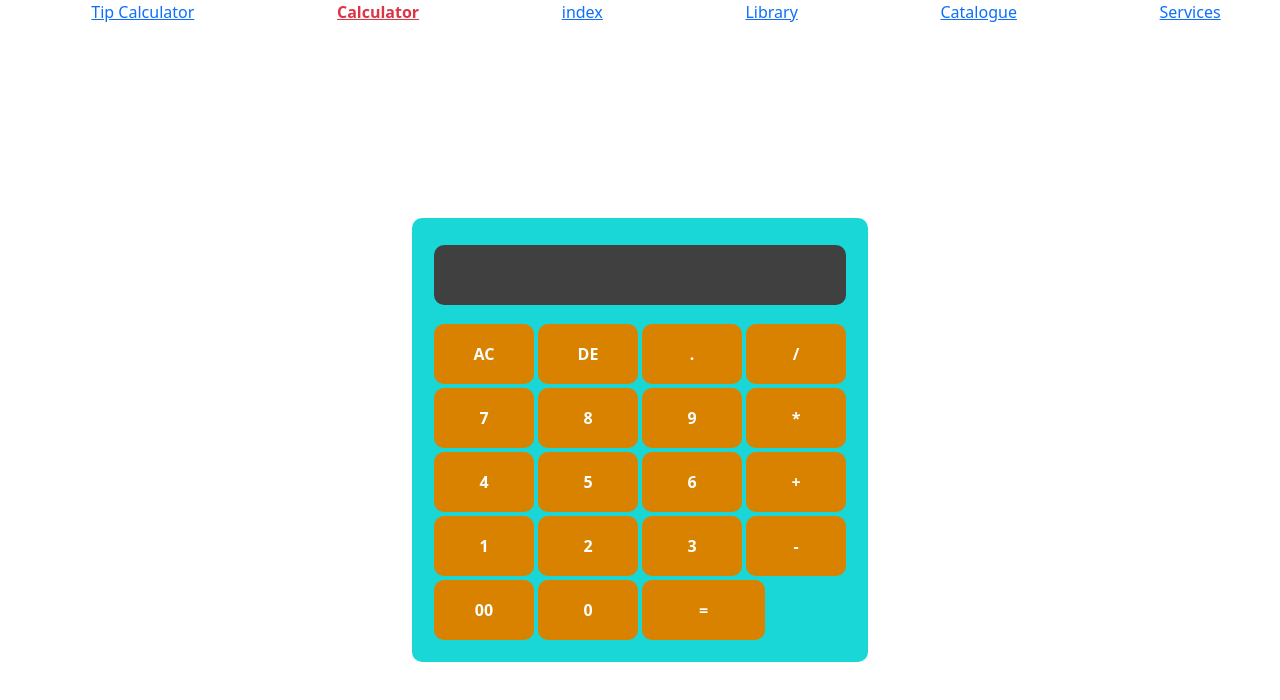
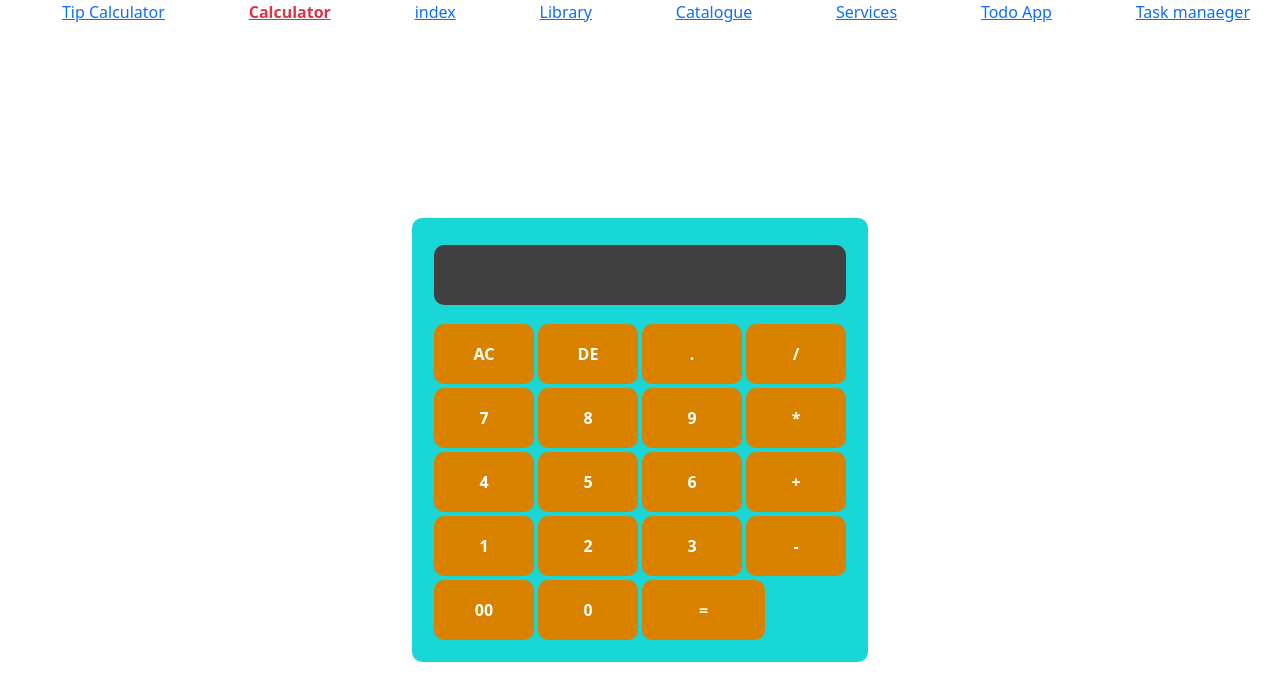
Before and after one commit to kamal0072/multipletaskmanagerapp, a React (Vite) app: page /contact in a window 1280 px wide. Shown: the top 700 px of the page. Built offline with nearby package versions, Linux system fonts and the light colour scheme.

Commit message:
changed in error page

```diff
--- a/src/components/Error.jsx
+++ b/src/components/Error.jsx
@@ -3,7 +3,7 @@ import React from 'react'
 export default function Error() {
   return (
     <div>
-      <h1>Page Not Found... </h1>
+      <h1>Page Not Found... please check you code again.. </h1>
     </div>
   )
 }
--- a/src/components/NavBar.jsx
+++ b/src/components/NavBar.jsx
@@ -39,6 +39,12 @@ export default function NavBar() {
         <li>
           <NavLink to="*">Services</NavLink>
         </li>
+        <li>
+          <NavLink to="*">Todo App</NavLink>
+        </li>
+        <li>
+          <NavLink to="*">Task manaeger</NavLink>
+        </li>
       </ul>
     </>
   );
```
